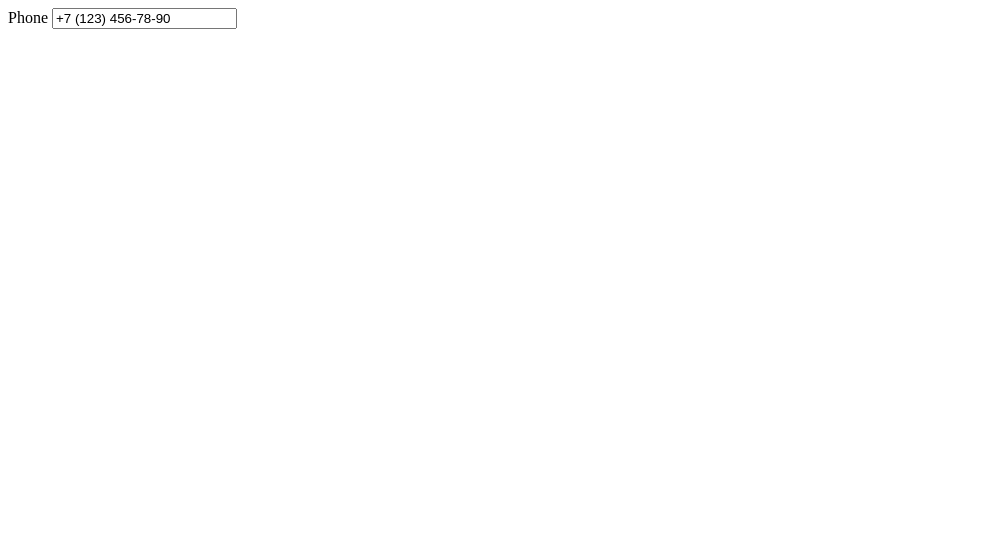
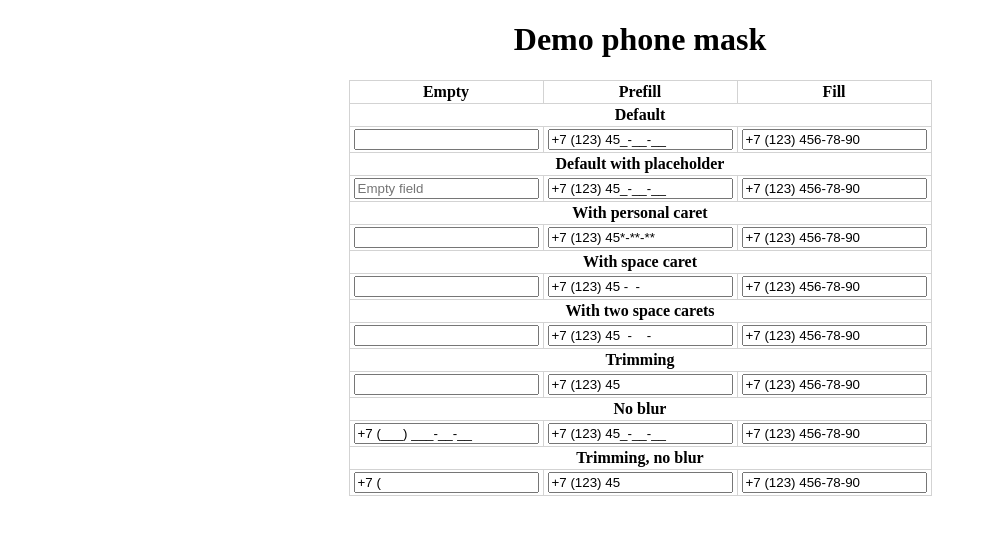
Before and after one commit to pivsemdmi/phone-mask-js, a website: page demo/index.html in a window 1280 px wide. Shown: the whole page, without its empty margins (0-987 px from the left). Drawn offline with Linux system fonts and the light colour scheme.

Commit message:
Added package.json. Detailed a demo, README.md. Added a JSDoc. Shorted option names. Minor fix

```diff
--- a/demo/index.html
+++ b/demo/index.html
@@ -4,22 +4,125 @@
   <meta charset="UTF-8">
   <title>Demo phone mask</title>
 </head>
+
+<style>
+    h1 {
+        text-align: center;
+    }
+
+    table {
+        margin: 0 auto;
+    }
+
+    table,
+    table tr,
+    table tr > * {
+        border: 1px solid lightgray;
+        border-collapse: collapse;
+    }
+
+    table tr > * {
+        padding: 2px 4px;
+    }
+</style>
 <body>
-<label for="phone">Phone</label>
-<input type="tel" name="phone" id="phone" />
+
+<h1>Demo phone mask</h1>
+
+<table>
+  <tr><th>Empty</th><th>Prefill</th><th>Fill</th></tr>
+  <tr><th colspan="3">Default</th></tr>
+  <tr>
+    <td><input id="phone-default_1" value="" /></td>
+    <td><input id="phone-default_2" value="12345" /></td>
+    <td><input id="phone-default_3" value="1234567890" /></td>
+  </tr>
+  <tr><th colspan="3">Default with placeholder</th></tr>
+  <tr>
+    <td><input id="phone-placeholder_1" value="" placeholder="Empty field" /></td>
+    <td><input id="phone-placeholder_2" value="12345" placeholder="Empty field" /></td>
+    <td><input id="phone-placeholder_3" value="1234567890" placeholder="Empty field" /></td>
+  </tr>
+  <tr><th colspan="3">With personal caret</th></tr>
+  <tr>
+    <td><input id="phone-custom-caret_1" value="" /></td>
+    <td><input id="phone-custom-caret_2" value="12345" /></td>
+    <td><input id="phone-custom-caret_3" value="1234567890" /></td>
+  </tr>
+  <tr><th colspan="3">With space caret</th></tr>
+  <tr>
+    <td><input id="phone-space-caret_1" value="" /></td>
+    <td><input id="phone-space-caret_2" value="12345" /></td>
+    <td><input id="phone-space-caret_3" value="1234567890" /></td>
+  </tr>
+  <tr><th colspan="3">With two space carets</th></tr>
+  <tr>
+    <td><input id="phone-two-space-caret_1" value="" /></td>
+    <td><input id="phone-two-space-caret_2" value="12345" /></td>
+    <td><input id="phone-two-space-caret_3" value="1234567890" /></td>
+  </tr>
+  <tr><th colspan="3">Trimming</th></tr>
+  <tr>
+    <td><input id="phone-min_1" value="" /></td>
+    <td><input id="phone-min_2" value="12345" /></td>
+    <td><input id="phone-min_3" value="1234567890" /></td>
+  </tr>
+  <tr><th colspan="3">No blur</th></tr>
+  <tr>
+    <td><input id="phone-no-blur_1" value="" /></td>
+    <td><input id="phone-no-blur_2" value="12345" /></td>
+    <td><input id="phone-no-blur_3" value="1234567890" /></td>
+  </tr>
+  <tr><th colspan="3">Trimming, no blur</th></tr>
+  <tr>
+    <td><input id="phone-min-no-blur_1" value="" /></td>
+    <td><input id="phone-min-no-blur_2" value="12345" /></td>
+    <td><input id="phone-min-no-blur_3" value="1234567890" /></td>
+  </tr>
+</table>
+
 <script src="../phone-mask.js"></script>
 <script>
-    /** @type {HTMLInputElement} */
-    const input = document.querySelector('[name="phone"]');
-    input.value = '+7 (123) 456-78-90';
 
-    const mask = new PhoneMask('[name="phone"]', {
-        focus: false,
-        mask: '+7 (___) ___-__-__',
-        maskSoftCaret: '_',
+    /**
+     * @param {string[]} selectors
+     * @param options
+     */
+    function multiInit(selectors, options = {}) {
+        return selectors.map(function (selector) {
+            return new PhoneMask(selector, options);
+        })
+    }
+
+    multiInit(['#phone-default_1', '#phone-default_2', '#phone-default_3']);
+
+    multiInit(['#phone-placeholder_1', '#phone-placeholder_2', '#phone-placeholder_3']);
+
+    multiInit(['#phone-custom-caret_1', '#phone-custom-caret_2', '#phone-custom-caret_3'], {
+        'caret': '*',
     });
 
-    console.log(mask)
+    multiInit(['#phone-space-caret_1', '#phone-space-caret_2', '#phone-space-caret_3'], {
+        'caret': ' ',
+    });
+
+    multiInit(['#phone-two-space-caret_1', '#phone-two-space-caret_2', '#phone-two-space-caret_3'], {
+        'caret': '  ',
+    });
+
+    multiInit(['#phone-min_1', '#phone-min_2', '#phone-min_3'], {
+        'trimMask': true,
+    });
+
+    multiInit(['#phone-no-blur_1', '#phone-no-blur_2', '#phone-no-blur_3'], {
+        'blurMask': false,
+    });
+
+    multiInit(['#phone-min-no-blur_1', '#phone-min-no-blur_2', '#phone-min-no-blur_3'], {
+        'trimMask': true,
+        'blurMask': false,
+    });
+
 </script>
 </body>
 </html>
--- a/phone-mask.js
+++ b/phone-mask.js
@@ -1,12 +1,16 @@
+/*
+* @pivsemdmi/phone-mask-js | v1.1.0
+* by Semen Pivovarkin.
+*/
 class PhoneMask {
     /**
      * @type {{
      *   selector: string,
-     *   hideBlurMask: boolean,
-     *   showAllMask: boolean,
+     *   blurMask: boolean,
+     *   trimMask: boolean,
      *   mask: string,
-     *   maskSoftCaret: string,
-     *   maskUserCaret: string,
+     *   softCaret: string,
+     *   caret: string,
      *   maskMinLength: int,
      *   unmaskMaxLength: int,
      * }}
@@ -14,28 +18,34 @@ class PhoneMask {
      */
     _options = {
         selector: undefined,
-        showAllMask: true,
-        hideBlurMask: true,
-        focus: true,
+        trimMask: false,
+        blurMask: true,
         mask: '+7 (___) ___-__-__',
-        maskSoftCaret: '_',
-        maskUserCaret: '_',
+        softCaret: '_',
+        caret: '_',
         get maskMinLength() {
-            return Array.from(this.mask.matchAll(new RegExp(this.maskSoftCaret, 'g')))[0].index
+            return Array.from(this.mask.matchAll(new RegExp(this.softCaret, 'g')))[0].index
         },
         get unmaskMaxLength() {
-            return this.mask.match(new RegExp(this.maskSoftCaret, 'g')).length
+            return this.mask.match(new RegExp(this.softCaret, 'g')).length
         },
     }
+    /**
+     * @type {array}
+     * @private
+     */
     _fillingOptions = [
         'selector',
-        'showAllMask',
-        'hideBlurMask',
-        'focus',
+        'trimMask',
+        'blurMask',
         'mask',
-        'maskSoftCaret',
-        'maskUserCaret',
+        'softCaret',
+        'caret',
     ]
+    /**
+     * @type {object}
+     * @private
+     */
     _cache = {}
 
     /**
@@ -48,22 +58,33 @@ class PhoneMask {
     }
 
     /**
+     * @return {HTMLInputElement|Element}
+     */
+    get input() {
+        return this._el;
+    }
+
+    /**
      * @param {string} selector
      * @param {{
-     *   hideBlurMask: boolean,
-     *   showAllMask: boolean,
+     *   blurMask: boolean,
+     *   trimMask: boolean,
      *   mask: string,
-     *   maskSoftCaret: string,
-     *   maskUserCaret: string,
+     *   softCaret: string,
+     *   caret: string,
      * }} options
      */
     constructor(selector, options = {}) {
         this._initOptions(Object.assign(options, {selector}));
         this._initInput();
 
-        this.unmask = this._trimUnmask(this.unmask);
+        this.update();
     }
 
+    /**
+     * @param {object} options
+     * @private
+     */
     _initOptions(options) {
         const
             interestOptionsEntries = Object.entries(options)
@@ -73,25 +94,47 @@ class PhoneMask {
         this._options = Object.assign(this._options, interestOptions);
 
         // Validate soft caret
-        this._checkCaret(this._options.maskSoftCaret);
-        this._checkCaret(this._options.maskUserCaret);
+        this._checkNumberCaret(this._options.softCaret);
+        this._checkOneCharCaret(this._options.softCaret);
+        this._checkRegexCaret(this._options.softCaret);
+
+        // Validate user caret
+        this._checkNumberCaret(this._options.caret);
 
         // Validate phone mask
-        if ((new RegExp(`${this._options.maskSoftCaret}.*\\d`)).test(this._options.mask)) {
+        if ((new RegExp(`${this._options.softCaret}.*\\d`)).test(this._options.mask)) {
             throw new Error('Mask not support numbers after carets');
         }
-        if (!(new RegExp(`${this._options.maskSoftCaret}`)).test(this._options.mask)) {
+        if (!(new RegExp(`${this._options.softCaret}`)).test(this._options.mask)) {
             throw new Error('Soft caret not found in mask');
         }
     }
 
-    _checkCaret(caret) {
+    /**
+     * @param {string} caret
+     * @private
+     */
+    _checkNumberCaret(caret) {
         if (/\d/.test(caret)) {
             throw new Error('Caret not support number format');
         }
+    }
+
+    /**
+     * @param {string} caret
+     * @private
+     */
+    _checkOneCharCaret(caret) {
         if (caret.length !== 1) {
             throw new Error('Caret support only one symbol');
         }
+    }
+
+    /**
+     * @param {string} caret
+     * @private
+     */
+    _checkRegexCaret(caret) {
         try {
             (new RegExp(`${caret}`)).test(caret);
         } catch (e) {
@@ -99,6 +142,37 @@ class PhoneMask {
         }
     }
 
+    /**
+     * Updating mask and blur status
+     */
+    update() {
+        this.updateMask();
+        this.updateBlur();
+    }
+
+    /**
+     * Updating mask
+     */
+    updateMask() {
+        this.unmask = this._trimUnmask(this.unmask);
+    }
+
+    /**
+     * Updating blur
+     */
+    updateBlur() {
+        if (document.activeElement !== this._el) {
+            if (this._options.blurMask && !this.unmask) {
+                this._el.value = '';
+            }
+        } else {
+            this.unmask = this._trimUnmask(this.unmask);
+        }
+    }
+
+    /**
+     * @private
+     */
     _initInput() {
         this._el.type = 'tel';
 
@@ -107,40 +181,50 @@ class PhoneMask {
         this._el.addEventListener('input', this._onInput);
     }
 
-    _onFocus = () => {
-        if (!this._options.hideBlurMask) return;
+    /**
+     * @private
+     */
+    _onFocus = () => this.updateBlur()
 
-        if (!this.unmask) {
-            this.unmask = '';
-        }
-    }
+    /**
+     * @private
+     */
+    _onBlur = () => this.updateBlur()
 
-    _onBlur = () => {
-        if (!this._options.hideBlurMask) return;
-
-        if (!this.unmask) {
-            this._el.value = '';
-        }
-    }
-
+    /**
+     * @private
+     */
     _onInput = () => {
         const selectionNumberEnd = this._unmaskPos;
 
-        this.unmask = this._trimUnmask(this.unmask);
+        this.updateMask();
 
         this._unmaskPos = selectionNumberEnd;
     }
 
+    /**
+     * @param {string} unmask
+     * @return {string}
+     * @private
+     */
     _trimUnmask(unmask) {
         return unmask.length <= this._options.unmaskMaxLength ? unmask
             : unmask.replace(/^[87]/, '').slice(0, this._options.unmaskMaxLength);
     }
 
+    /**
+     * @return {int}
+     * @private
+     */
     get _unmaskPos() {
         const maskPos = this._el.selectionEnd;
         return this._el.value.slice(0, maskPos).replace(/\D/g, '').length - 1;
     }
 
+    /**
+     * @param {int} unmaskPos
+     * @private
+     */
     set _unmaskPos(unmaskPos) {
         const minMaskPos = this._options.maskMinLength;
         const maskPosMap = Array.from(this._el.value.matchAll(/\d/g))
@@ -150,12 +234,15 @@ class PhoneMask {
         this._el.selectionStart = this._el.selectionEnd = Math.max(minMaskPos, maskPosition);
     }
 
+    /**
+     * @return {string} value without mask
+     */
     get unmask() {
         const value = this._el.value;
         const clearPatternSearch = '^' + this._options.mask
-                .replace(new RegExp(`([^${this._options.maskSoftCaret}\\d])`, 'g'), '')
+                .replace(new RegExp(`([^${this._options.softCaret}\\d])`, 'g'), '')
                 .replace(/(\d)/g, '$1?')
-                .replace(new RegExp(`${this._options.maskSoftCaret}+`, 'g'), '(\\d*?)') + '$',
+                .replace(new RegExp(`${this._options.softCaret}+`, 'g'), '(\\d*?)') + '$',
             clearPattern = new RegExp(clearPatternSearch);
 
         const matches = clearPattern.exec(value.replace(/\D/g, ''));
@@ -165,6 +252,9 @@ class PhoneMask {
             .join('');
     }
 
+    /**
+     * @param {string} unmask value without mask
+     */
     set unmask(unmask) {
         const patternSearch = unmask.replace(/\d/g, '(\\d)'),
             pattern = new RegExp(patternSearch);
@@ -174,17 +264,17 @@ class PhoneMask {
         let replaceValue = this._options.mask;
 
         for (let i = 1; i <= count; i++) {
-            replaceValue = replaceValue.replace(new RegExp(this._options.maskSoftCaret), '$' + i)
+            replaceValue = replaceValue.replace(new RegExp(this._options.softCaret), '$' + i)
         }
 
         let maskedValue = unmask.replace(pattern, replaceValue);
 
-        if (!this._options.showAllMask) {
+        if (this._options.trimMask) {
             const minMaskLen = this._options.maskMinLength;
             const lastNumber = Array.from(maskedValue.matchAll(/\d/g)).reverse()[0].index + 1;
             maskedValue = maskedValue.slice(0, Math.max(minMaskLen, lastNumber));
-        } else if (this._options.maskSoftCaret !== this._options.maskUserCaret) {
-            maskedValue = maskedValue.replace(new RegExp(this._options.maskSoftCaret, 'g'), this._options.maskUserCaret);
+        } else if (this._options.softCaret !== this._options.caret) {
+            maskedValue = maskedValue.replace(new RegExp(this._options.softCaret, 'g'), this._options.caret);
         }
 
         this._el.value = maskedValue;
```
Also changed, not shown: package.json (added, +21 -0 lines), README.md.
